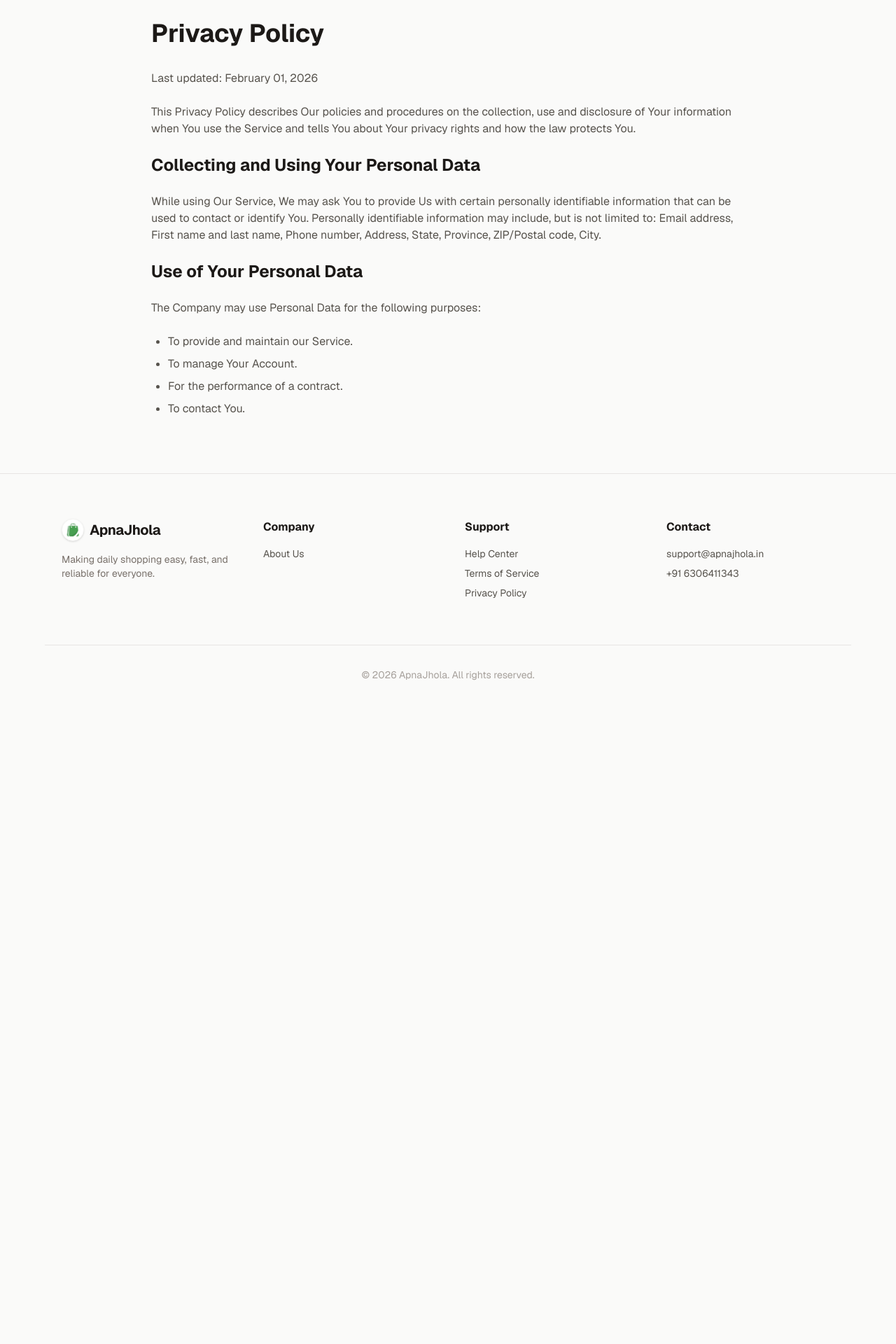
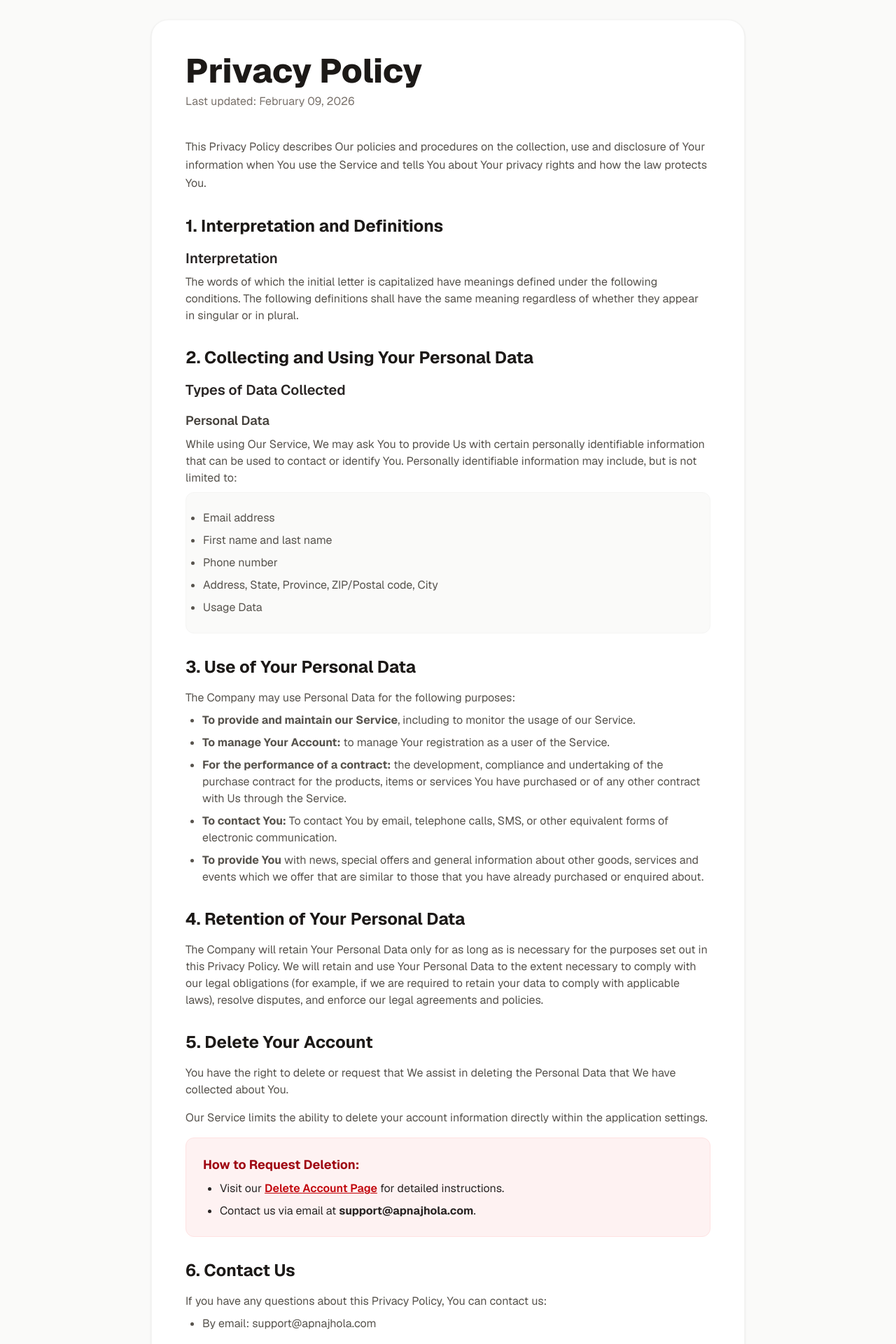
Before and after one commit to pulsebit03/apnajhola, a Next.js app: page /privacy-policy in a window 1280 px wide. Shown: the part 100-2020 px from the top of the page at 70% size. Before the commit the page ends 1138 px from the top, so only its background shows below. Built offline with nearby package versions, Linux system fonts and the light colour scheme.

Commit message:
delete-account added

```diff
--- /dev/null
+++ b/app/delete-account/page.tsx
@@ -0,0 +1,71 @@
+import Navbar from "@/components/Navbar";
+import Footer from "@/components/Footer";
+import { Trash2, AlertTriangle, Mail } from "lucide-react";
+
+export default function DeleteAccount() {
+    return (
+        <div className="min-h-screen font-sans bg-stone-50">
+            <Navbar />
+            <div className="pt-32 pb-20 max-w-3xl mx-auto px-6">
+                <div className="bg-white p-8 md:p-12 rounded-3xl shadow-sm border border-stone-100">
+                    <div className="flex items-center gap-4 mb-6">
+                        <div className="w-12 h-12 bg-red-100 rounded-full flex items-center justify-center text-red-600">
+                            <Trash2 size={24} />
+                        </div>
+                        <h1 className="text-3xl font-bold text-stone-900">Delete Account</h1>
+                    </div>
+
+                    <div className="space-y-6 text-stone-600 leading-relaxed">
+                        <p>
+                            We are sorry to see you go. If you wish to delete your account and all associated data from the ApnaJhola platform, please follow the instructions below.
+                        </p>
+
+                        <div className="bg-amber-50 border border-amber-100 p-6 rounded-xl flex gap-4">
+                            <AlertTriangle className="text-amber-600 shrink-0 mt-1" size={24} />
+                            <div>
+                                <h3 className="font-bold text-amber-800 mb-1">Warning: Irreversible Action</h3>
+                                <p className="text-amber-700 text-sm">
+                                    Deleting your account is permanent. All your order history, saved addresses, and preferences will be permanently removed. This action cannot be undone.
+                                </p>
+                            </div>
+                        </div>
+
+                        <h2 className="text-xl font-bold text-stone-900 mt-8">How to delete your account</h2>
+
+                        <div className="grid md:grid-cols-2 gap-6 mt-4">
+                            <div className="border border-stone-200 rounded-xl p-6 hover:border-primary/50 transition-colors">
+                                <h3 className="font-bold text-lg mb-3">Option 1: In App</h3>
+                                <ol className="list-decimal pl-5 space-y-2 text-sm">
+                                    <li>Open the <strong>ApnaJhola App</strong>.</li>
+                                    <li>Go to the <strong>Profile</strong> tab.</li>
+                                    <li>Scroll down and tap <strong>"Delete Account"</strong>.</li>
+                                    <li>Confirm your password to proceed.</li>
+                                </ol>
+                            </div>
+
+                            <div className="border border-stone-200 rounded-xl p-6 hover:border-primary/50 transition-colors">
+                                <h3 className="font-bold text-lg mb-3">Option 2: Request via Email</h3>
+                                <p className="text-sm mb-4">
+                                    If you cannot access the app, you can request deletion via email.
+                                </p>
+                                <a
+                                    href="mailto:support@apnajhola.com?subject=Delete Account Request"
+                                    className="flex items-center gap-2 text-primary font-bold hover:underline"
+                                >
+                                    <Mail size={18} />
+                                    support@apnajhola.com
+                                </a>
+                            </div>
+                        </div>
+
+                        <h2 className="text-xl font-bold text-stone-900 mt-8">Data Retention</h2>
+                        <p>
+                            Once your request is processed, your personal data will be deleted from our active databases within 30 days, except for data we are required to retain for legal or accounting purposes (such as transaction records).
+                        </p>
+                    </div>
+                </div>
+            </div>
+            <Footer />
+        </div>
+    );
+}
--- a/app/privacy-policy/page.tsx
+++ b/app/privacy-policy/page.tsx
@@ -3,29 +3,77 @@
 
 export default function PrivacyPolicy() {
     return (
-        <div className="min-h-screen font-sans">
+        <div className="min-h-screen font-sans bg-stone-50">
             <Navbar />
             <div className="pt-32 pb-20 max-w-4xl mx-auto px-6">
-                <h1 className="text-4xl font-bold mb-8 text-stone-900">Privacy Policy</h1>
-                <div className="prose prose-stone prose-lg space-y-6 text-stone-600">
-                    <p>Last updated: February 01, 2026</p>
-                    <p>
-                        This Privacy Policy describes Our policies and procedures on the collection, use and disclosure of Your information when You use the Service and tells You about Your privacy rights and how the law protects You.
-                    </p>
-                    <h2 className="text-2xl font-bold text-stone-900">Collecting and Using Your Personal Data</h2>
-                    <p>
-                        While using Our Service, We may ask You to provide Us with certain personally identifiable information that can be used to contact or identify You. Personally identifiable information may include, but is not limited to: Email address, First name and last name, Phone number, Address, State, Province, ZIP/Postal code, City.
-                    </p>
-                    <h2 className="text-2xl font-bold text-stone-900">Use of Your Personal Data</h2>
-                    <p>
-                        The Company may use Personal Data for the following purposes:
-                    </p>
-                    <ul className="list-disc pl-6 space-y-2 mt-2">
-                        <li>To provide and maintain our Service.</li>
-                        <li>To manage Your Account.</li>
-                        <li>For the performance of a contract.</li>
-                        <li>To contact You.</li>
-                    </ul>
+                <div className="bg-white p-8 md:p-12 rounded-3xl shadow-sm border border-stone-100">
+                    <h1 className="text-3xl md:text-5xl font-extrabold mb-2 text-stone-900">Privacy Policy</h1>
+                    <p className="text-stone-500 mb-10">Last updated: February 09, 2026</p>
+
+                    <div className="prose prose-stone prose-lg max-w-none space-y-8 text-stone-600">
+                        <p className="leading-relaxed">
+                            This Privacy Policy describes Our policies and procedures on the collection, use and disclosure of Your information when You use the Service and tells You about Your privacy rights and how the law protects You.
+                        </p>
+
+                        <section>
+                            <h2 className="text-2xl font-bold text-stone-900 mb-4">1. Interpretation and Definitions</h2>
+                            <h3 className="text-xl font-semibold text-stone-800 mb-2">Interpretation</h3>
+                            <p>The words of which the initial letter is capitalized have meanings defined under the following conditions. The following definitions shall have the same meaning regardless of whether they appear in singular or in plural.</p>
+                        </section>
+
+                        <section>
+                            <h2 className="text-2xl font-bold text-stone-900 mb-4">2. Collecting and Using Your Personal Data</h2>
+                            <h3 className="text-xl font-semibold text-stone-800 mb-2">Types of Data Collected</h3>
+
+                            <h4 className="text-lg font-semibold text-stone-700 mt-4 mb-2">Personal Data</h4>
+                            <p>While using Our Service, We may ask You to provide Us with certain personally identifiable information that can be used to contact or identify You. Personally identifiable information may include, but is not limited to:</p>
+                            <ul className="list-disc pl-6 space-y-2 mt-2 bg-stone-50 p-6 rounded-xl border border-stone-100">
+                                <li>Email address</li>
+                                <li>First name and last name</li>
+                                <li>Phone number</li>
+                                <li>Address, State, Province, ZIP/Postal code, City</li>
+                                <li>Usage Data</li>
+                            </ul>
+                        </section>
+
+                        <section>
+                            <h2 className="text-2xl font-bold text-stone-900 mb-4">3. Use of Your Personal Data</h2>
+                            <p>The Company may use Personal Data for the following purposes:</p>
+                            <ul className="list-disc pl-6 space-y-2 mt-2">
+                                <li><strong>To provide and maintain our Service</strong>, including to monitor the usage of our Service.</li>
+                                <li><strong>To manage Your Account:</strong> to manage Your registration as a user of the Service.</li>
+                                <li><strong>For the performance of a contract:</strong> the development, compliance and undertaking of the purchase contract for the products, items or services You have purchased or of any other contract with Us through the Service.</li>
+                                <li><strong>To contact You:</strong> To contact You by email, telephone calls, SMS, or other equivalent forms of electronic communication.</li>
+                                <li><strong>To provide You</strong> with news, special offers and general information about other goods, services and events which we offer that are similar to those that you have already purchased or enquired about.</li>
+                            </ul>
+                        </section>
+
+                        <section>
+                            <h2 className="text-2xl font-bold text-stone-900 mb-4">4. Retention of Your Personal Data</h2>
+                            <p>The Company will retain Your Personal Data only for as long as is necessary for the purposes set out in this Privacy Policy. We will retain and use Your Personal Data to the extent necessary to comply with our legal obligations (for example, if we are required to retain your data to comply with applicable laws), resolve disputes, and enforce our legal agreements and policies.</p>
+                        </section>
+
+                        <section>
+                            <h2 className="text-2xl font-bold text-stone-900 mb-4">5. Delete Your Account</h2>
+                            <p>You have the right to delete or request that We assist in deleting the Personal Data that We have collected about You.</p>
+                            <p className="mt-4">Our Service limits the ability to delete your account information directly within the application settings.</p>
+                            <div className="bg-red-50 border border-red-100 p-6 rounded-xl mt-4">
+                                <h4 className="text-lg font-bold text-red-800 mb-2">How to Request Deletion:</h4>
+                                <ul className="list-disc pl-6 space-y-2 text-stone-800">
+                                    <li>Visit our <a href="/delete-account" className="text-red-700 underline font-semibold">Delete Account Page</a> for detailed instructions.</li>
+                                    <li>Contact us via email at <strong>support@apnajhola.com</strong>.</li>
+                                </ul>
+                            </div>
+                        </section>
+
+                        <section>
+                            <h2 className="text-2xl font-bold text-stone-900 mb-4">6. Contact Us</h2>
+                            <p>If you have any questions about this Privacy Policy, You can contact us:</p>
+                            <ul className="list-disc pl-6 space-y-2 mt-2">
+                                <li>By email: support@apnajhola.com</li>
+                            </ul>
+                        </section>
+                    </div>
                 </div>
             </div>
             <Footer />
--- a/components/Footer.tsx
+++ b/components/Footer.tsx
@@ -32,6 +32,7 @@
                         <li><Link href="/contact" className="hover:text-primary">Help Center</Link></li>
                         <li><Link href="/terms-of-use" className="hover:text-primary">Terms of Service</Link></li>
                         <li><Link href="/privacy-policy" className="hover:text-primary">Privacy Policy</Link></li>
+                        <li><Link href="/delete-account" className="hover:text-red-500">Delete Account</Link></li>
                     </ul>
                 </div>
 
```
Also changed, not shown: 1 other file (tests, documents, lock files or other folders).
